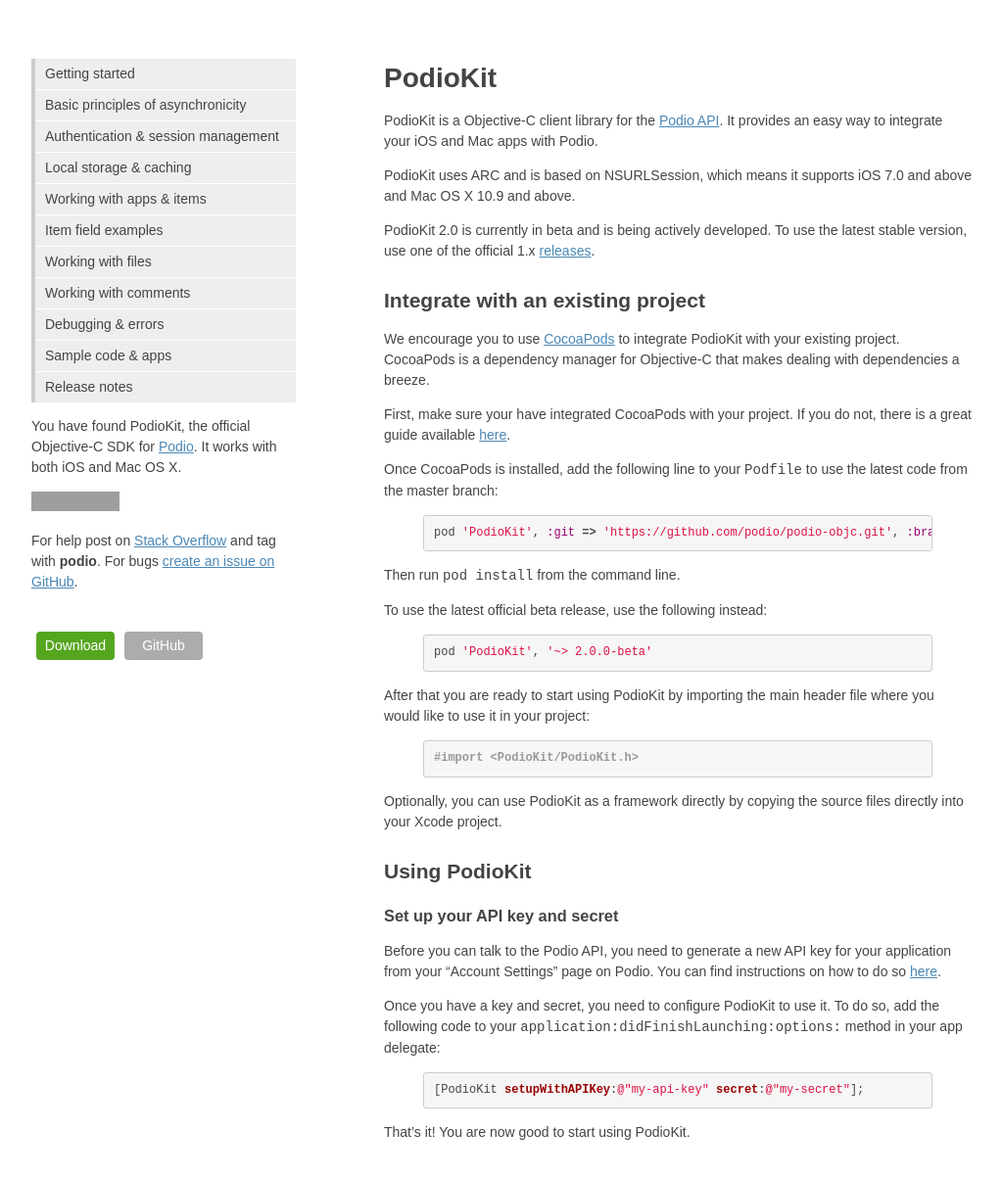
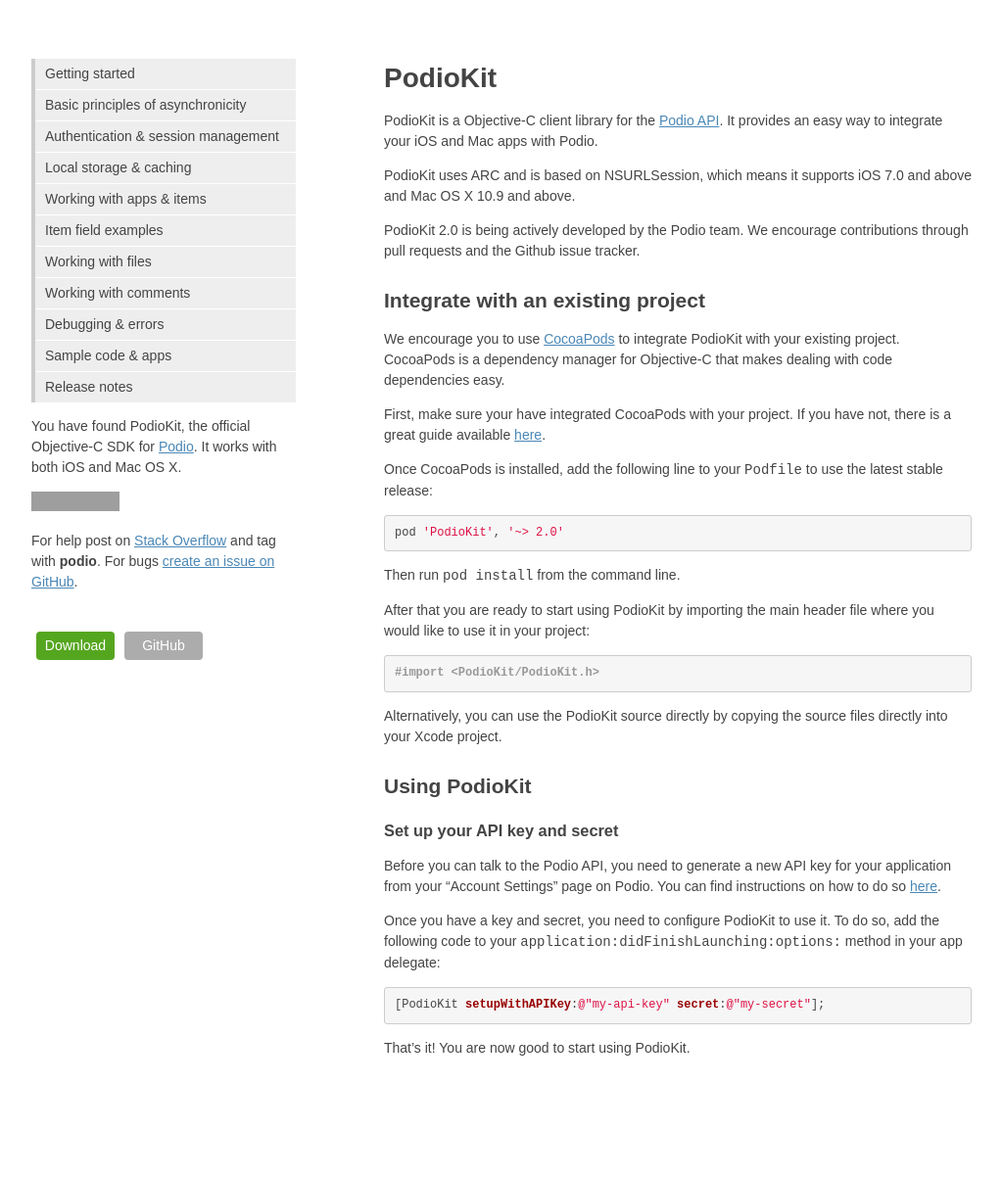
Before and after one commit to podio/podio-objc, a Jekyll site: the page built from index.md, in a window 1280 px wide and 1227 px high. Shown: the top 1203 px of the window at 98% size, without its empty margins (128-1151 px from the left). Built offline with Jekyll 4.4.1, drawn with Linux system fonts in a browser that asks for light colours; grey boxes are pictures that could not be loaded.

Commit message:
Updated docs

````diff
--- a/index.md
+++ b/index.md
@@ -7,35 +7,29 @@
 
 PodioKit uses ARC and is based on NSURLSession, which means it supports iOS 7.0 and above and Mac OS X 10.9 and above.
 
-PodioKit 2.0 is currently in beta and is being actively developed. To use the latest stable version, use one of the official 1.x [releases](https://github.com/podio/podio-objc/releases).
+PodioKit 2.0 is being actively developed by the Podio team. We encourage contributions through pull requests and the Github issue tracker.
 
 ## Integrate with an existing project
 
-We encourage you to use [CocoaPods](http://cocoapods.org/) to integrate PodioKit with your existing project. CocoaPods is a dependency manager for Objective-C that makes dealing with dependencies a breeze.
+We encourage you to use [CocoaPods](http://cocoapods.org/) to integrate PodioKit with your existing project. CocoaPods is a dependency manager for Objective-C that makes dealing with code dependencies easy.
 
-First, make sure your have integrated CocoaPods with your project. If you do not, there is a great guide available [here](http://guides.cocoapods.org/using/getting-started.html).
+First, make sure your have integrated CocoaPods with your project. If you have not, there is a great guide available [here](http://guides.cocoapods.org/using/getting-started.html).
 
-Once CocoaPods is installed, add the following line to your `Podfile` to use the latest code from the master branch:
+Once CocoaPods is installed, add the following line to your `Podfile` to use the latest stable release:
 
-{% highlight ruby %}
-pod 'PodioKit', :git => 'https://github.com/podio/podio-objc.git', :branch => 'master'
-{% endhighlight %}
+```ruby
+pod 'PodioKit', '~> 2.0'
+```
 
 Then run `pod install` from the command line.
 
-To use the latest official beta release, use the following instead:
-
-{% highlight ruby %}
-pod 'PodioKit', '~> 2.0.0-beta'
-{% endhighlight %}
-
 After that you are ready to start using PodioKit by importing the main header file where you would like to use it in your project:
 
-{% highlight objective-c %}
+```objective-c
 #import <PodioKit/PodioKit.h>
-{% endhighlight %}
+```
 
-Optionally, you can use PodioKit as a framework directly by copying the source files directly into your Xcode project.
+Alternatively, you can use the PodioKit source directly by copying the source files directly into your Xcode project.
 
 ## Using PodioKit
 
@@ -45,8 +39,8 @@
 
 Once you have a key and secret, you need to configure PodioKit to use it. To do so, add the following code to your `application:didFinishLaunching:options:` method in your app delegate:
 
-{% highlight objective-c %}
+```objective-c
 [PodioKit setupWithAPIKey:@"my-api-key" secret:@"my-secret"];
-{% endhighlight %}
+```
 
 That's it! You are now good to start using PodioKit.
````
Also changed, not shown: async/index.md (+3 -4 lines).
